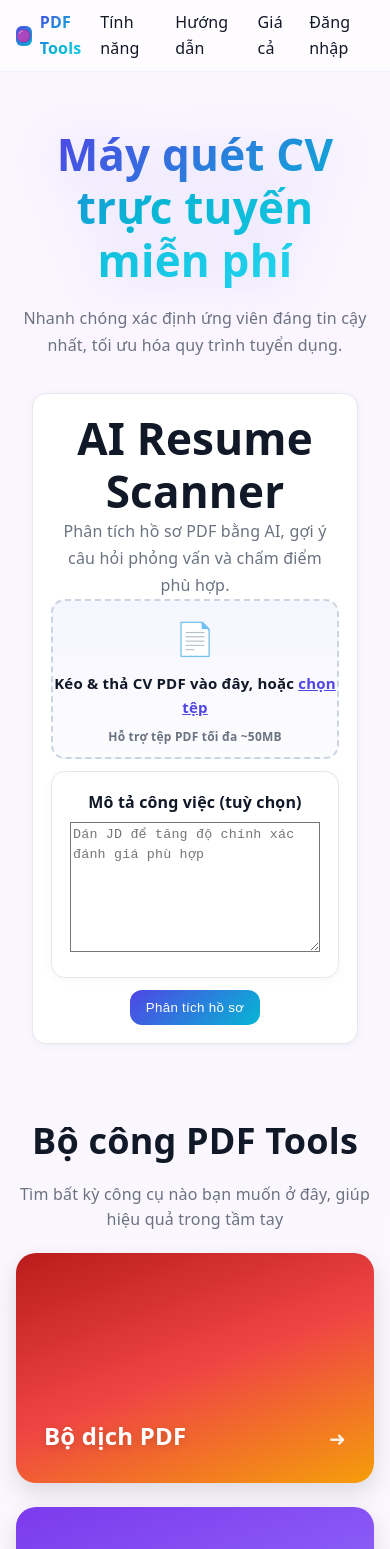
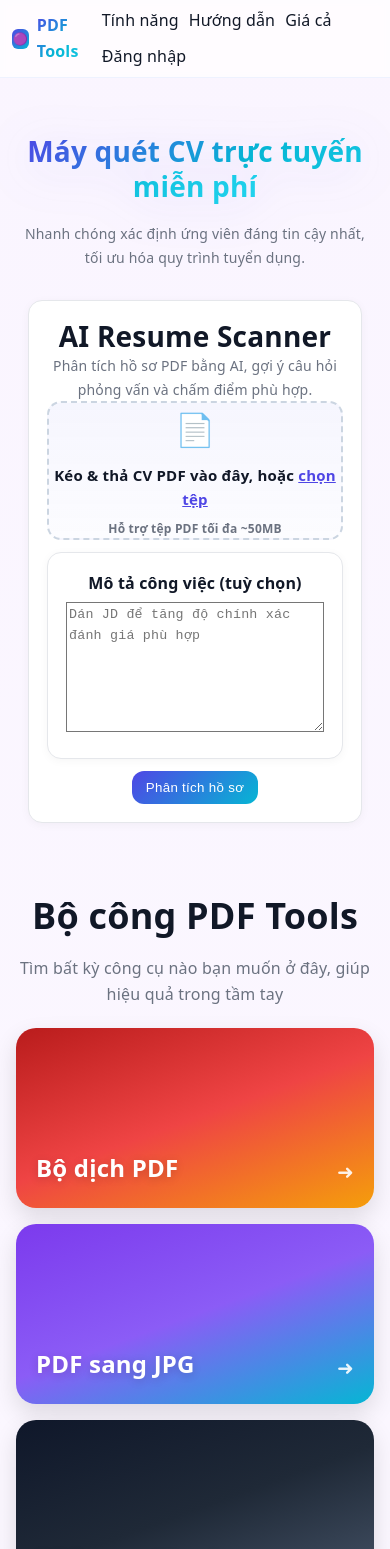
Before and after one commit to suleng18/filter-cv-ai, a Next.js app: page / in a window 390 px wide. Shown: the top 1549 px of the page. Built offline with nearby package versions, Linux system fonts and the light colour scheme.

Commit message:
Add responsive design styles to globals.css for improved layout on various screen sizes

```diff
--- a/src/app/globals.css
+++ b/src/app/globals.css
@@ -687,3 +687,91 @@ textarea {
   border-color: #cbd5e1;
   background: linear-gradient(180deg, #f1f5f9, #ffffff);
 }
+
+/* Responsive helpers */
+img,
+video {
+  max-width: 100%;
+  height: auto;
+}
+
+@media (max-width: 1024px) {
+  main {
+    max-width: 960px;
+    padding: 16px;
+  }
+  .hero-inner {
+    max-width: 960px;
+  }
+  .tools-grid {
+    grid-template-columns: repeat(auto-fit, minmax(240px, 1fr));
+    gap: 20px;
+  }
+  .tool-card {
+    min-height: 200px;
+  }
+  .results-grid {
+    grid-template-columns: repeat(auto-fit, minmax(260px, 1fr));
+    gap: 20px;
+  }
+}
+
+@media (max-width: 768px) {
+  main {
+    max-width: 100%;
+    padding: 12px;
+  }
+  .nav {
+    padding: 8px 12px;
+  }
+  .nav-links {
+    gap: 10px;
+    flex-wrap: wrap;
+  }
+  .hero-inner h1 {
+    font-size: 28px;
+    line-height: 1.25;
+  }
+  .hero-inner p {
+    font-size: 14px;
+  }
+  .dropzone {
+    min-height: 120px;
+  }
+  .results-grid {
+    grid-template-columns: 1fr;
+    gap: 16px;
+  }
+  .tools-grid {
+    grid-template-columns: repeat(auto-fit, minmax(180px, 1fr));
+    gap: 16px;
+  }
+  .tool-card {
+    min-height: 180px;
+    padding: 20px;
+  }
+  .dir-inner {
+    grid-template-columns: 1fr;
+  }
+}
+
+@media (max-width: 480px) {
+  .btn {
+    padding: 9px 14px;
+  }
+  .chip {
+    font-size: 12px;
+    padding: 6px 10px;
+  }
+  .score-badge {
+    width: 120px;
+    height: 120px;
+  }
+  .score-inner {
+    width: 96px;
+    height: 96px;
+  }
+  .score-num {
+    font-size: 22px;
+  }
+}
```
